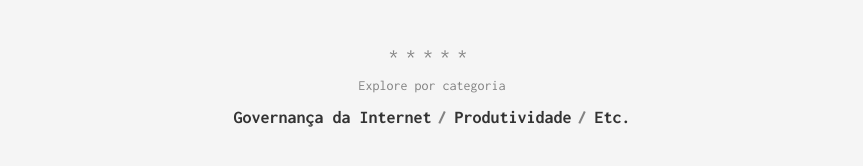
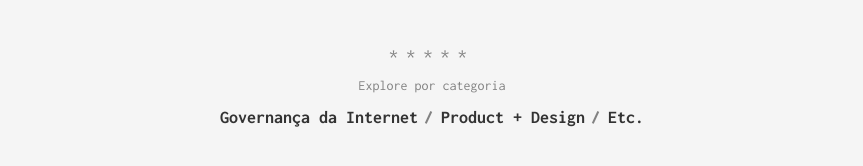
Before and after one commit to linasdias/linasdias.github.io, a Jekyll site: the page built from index.html, in a window 1280 px wide. Shown: the part 661-827 px from the top of the page, without its empty margins (208-1071 px from the left). Built offline with Jekyll 4.4.1, drawn with Linux system fonts in a browser that asks for light colours.

Commit message:
Product Design category

```diff
--- a/_data/categories.yml
+++ b/_data/categories.yml
@@ -1,8 +1,8 @@
 - slug: gi
   name: Governança da Internet
 
-- slug: produtividade
-  name: Produtividade
+- slug: product
+  name: Product + Design
 
 - slug: mais
   name: Etc.
--- /dev/null
+++ b/categories/product.html
@@ -0,0 +1,5 @@
+---
+layout: category
+category: product
+permalink: /categories/product/
+---
--- a/categories/produtividade.html
+++ /dev/null
@@ -1,5 +0,0 @@
----
-layout: category
-category: produtividade
-permalink: /categories/produtividade/
----
```
